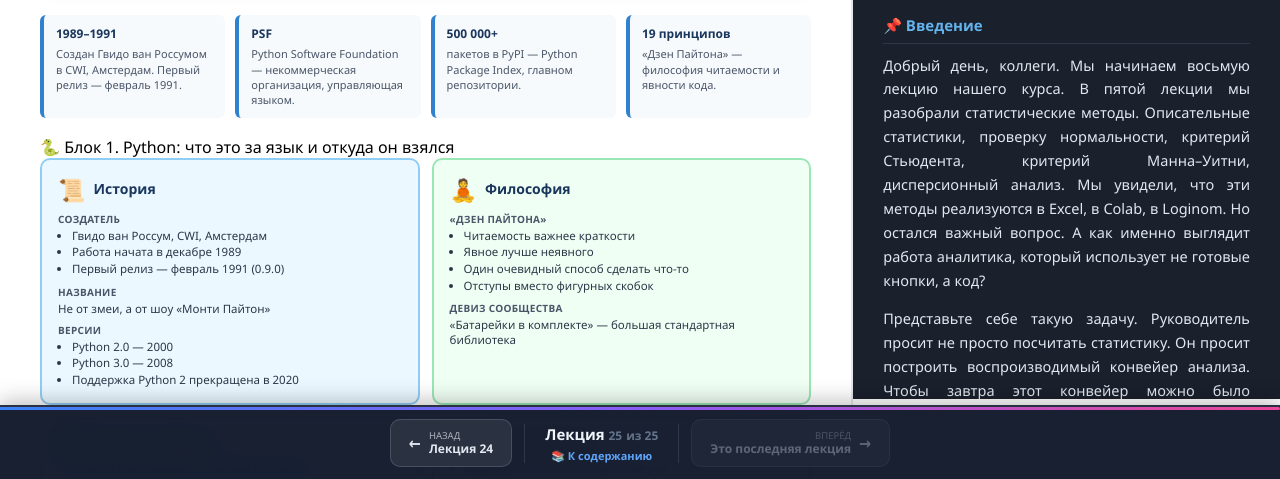
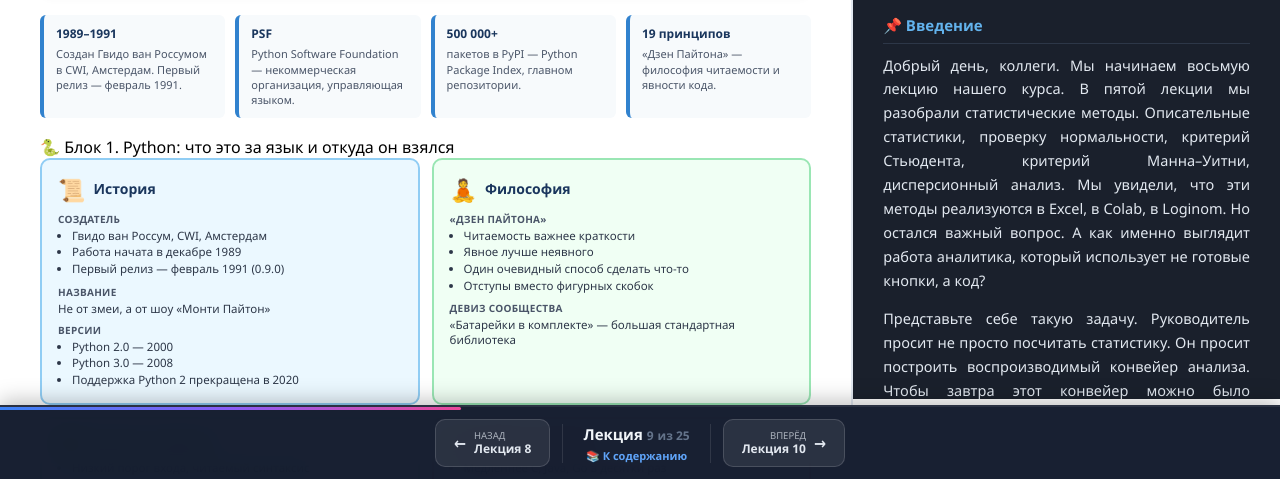
Before and after one commit to vgreg8/Analytics, a plain HTML site: page Лекция 9.html in a window 1280 px wide. Shown: the part 321-800 px from the top of the page. Drawn offline with Linux system fonts and the light colour scheme.

Commit message:
Update and rename Лекция 99.html to Лекция 9.html

```diff
--- a/Лекция 99.html
+++ b/Лекция 9.html
@@ -768,7 +768,7 @@
         const AUTOSTART_PARAM = 'autostart';
 
         const fileName = decodeURIComponent(location.pathname.split('/').pop() || '');
-        let currentLecture = 8;
+        let currentLecture = 9;
         const match = fileName.match(/Лекция\s*(\d+)\.html/i);
         if (match) currentLecture = parseInt(match[1], 10);
         else { const el = document.getElementById('currentNum'); if (el) currentLecture = parseInt(el.textContent, 10) || 8; }
```
